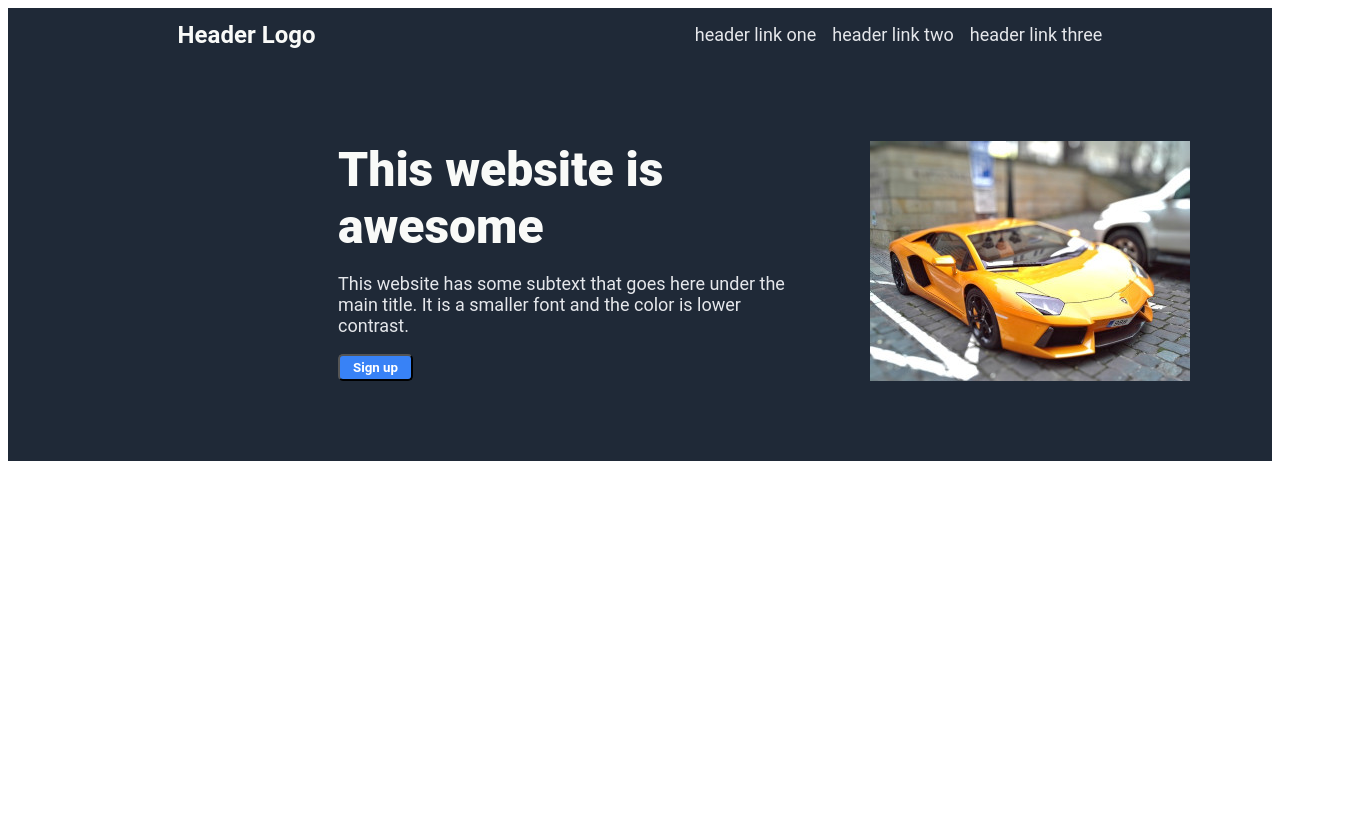
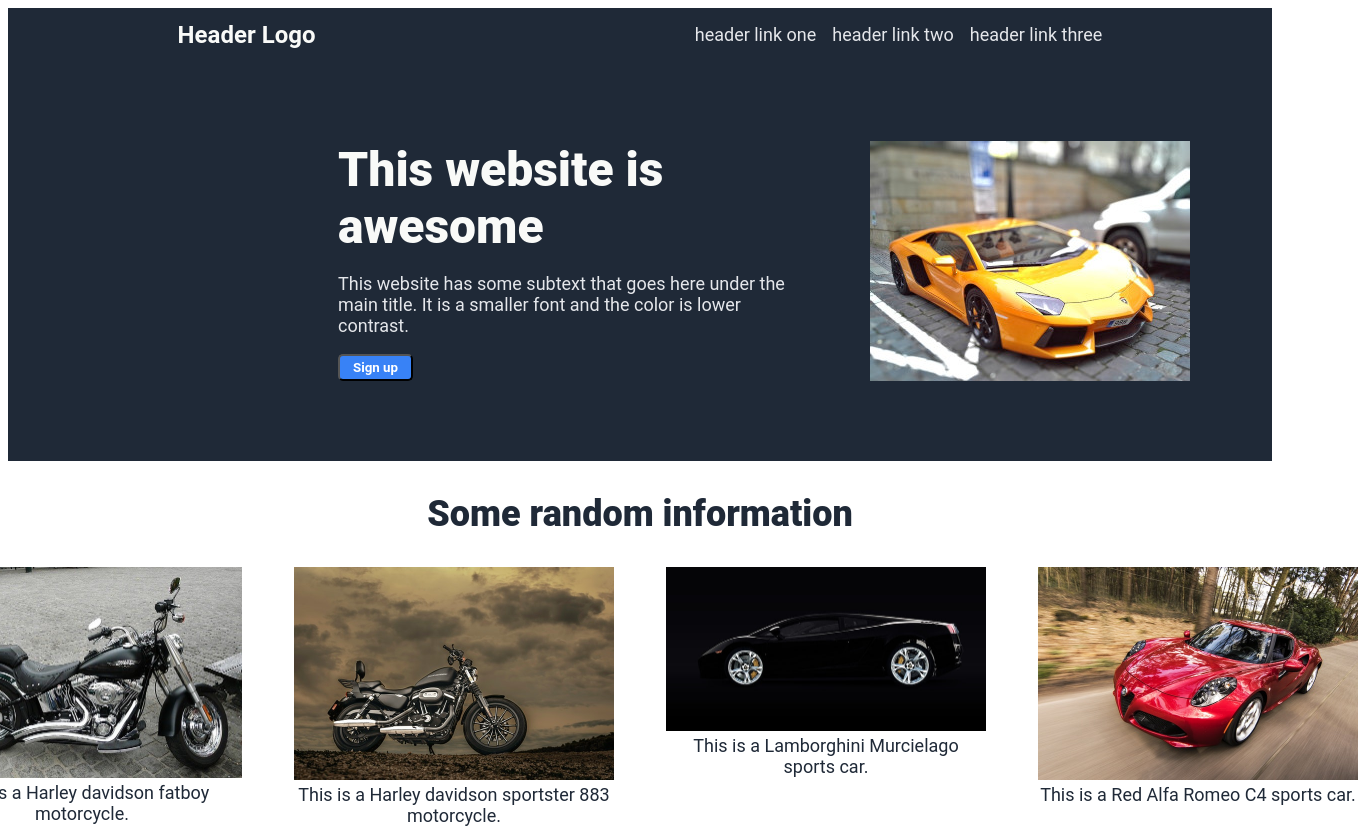
Before and after one commit to crowe73/odin-landing-page, a plain HTML site: page index.html in a window 1280 px wide. Shown: the whole page, 1358 px wide, since content can reach past the window. Before the commit the page ends 800 px from the top, so only its background shows below. Drawn offline with Linux system fonts and the light colour scheme.

Commit message:
Add information section

```diff
--- a/index.html
+++ b/index.html
@@ -27,5 +27,31 @@
                 <img src="images/yellow-sports-car-extra-small.jpg" alt="Yellow sports car">
             </div>
         </div>
+
+        <div class="info-body">
+            <div class="title">Some random information</div>
+
+            <div class="info-container">
+                <div class="info">
+                    <img class="img-1" src="images/harley-davidson-fatboy-640x423.jpg" alt="Harley Davidson fatboy">
+                    <div class="text">This is a Harley davidson fatboy motorcycle.</div>
+                </div>
+
+                <div class="info">
+                    <img class="img-2" src="images/harley-davidson-sportster-883-640x426.jpg" alt="Harley Davidson sportster 883">
+                    <div class="text">This is a Harley davidson sportster 883 motorcycle.</div>
+                </div>
+
+                <div class="info">
+                    <img class="img-3" src="images/lamborghini-murcielago-640x329.jpg" alt="Lamborghini Murcielago">
+                    <div class="text">This is a Lamborghini Murcielago sports car.</div>
+                </div>
+
+                <div class="info">
+                    <img class="img-4" src="images/red-alfa-romeo-c4-640x426.jpg" alt="Red Alfa Romeo C4">
+                    <div class="text">This is a Red Alfa Romeo C4 sports car.</div>
+                </div>
+            </div>
+        </div>
     </body>
 </html>
--- a/style.css
+++ b/style.css
@@ -77,3 +77,60 @@ img
     width: 320px;
     height: 240;
 }
+
+.info-body
+{
+    font-family: roboto, sans-serif;
+    text-align: center;
+}
+
+.title
+{
+    font-size: 36px;
+    font-weight: 900;
+    color: #1f2937;
+    margin-bottom: 32px;
+    margin-top: 32px;
+}
+
+.info-container
+{
+    display: flex;
+    justify-content: center;
+    gap: 52px;
+}
+
+.info
+{
+    max-width: 320px;
+}
+
+.img-1
+{
+    width: 320px;
+    height: 211px;
+}
+
+.img-2
+{
+    width: 320px;
+    height: 213px;
+}
+
+.img-3
+{
+    width: 320px;
+    height: 164px;
+}
+
+.img-4
+{
+    width: 320px;
+    height: 213px;
+}
+
+.text
+{
+    font-size: 18px;
+    color: #1f2937;
+}
```
Also changed, not shown: images/harley-davidson-fatboy-640x423.jpg (added), images/harley-davidson-sportster-883-640x426.jpg (added), images/lamborghini-murcielago-640x329.jpg (added), images/red-alfa-romeo-c4-640x426.jpg (added), 1 other file.
